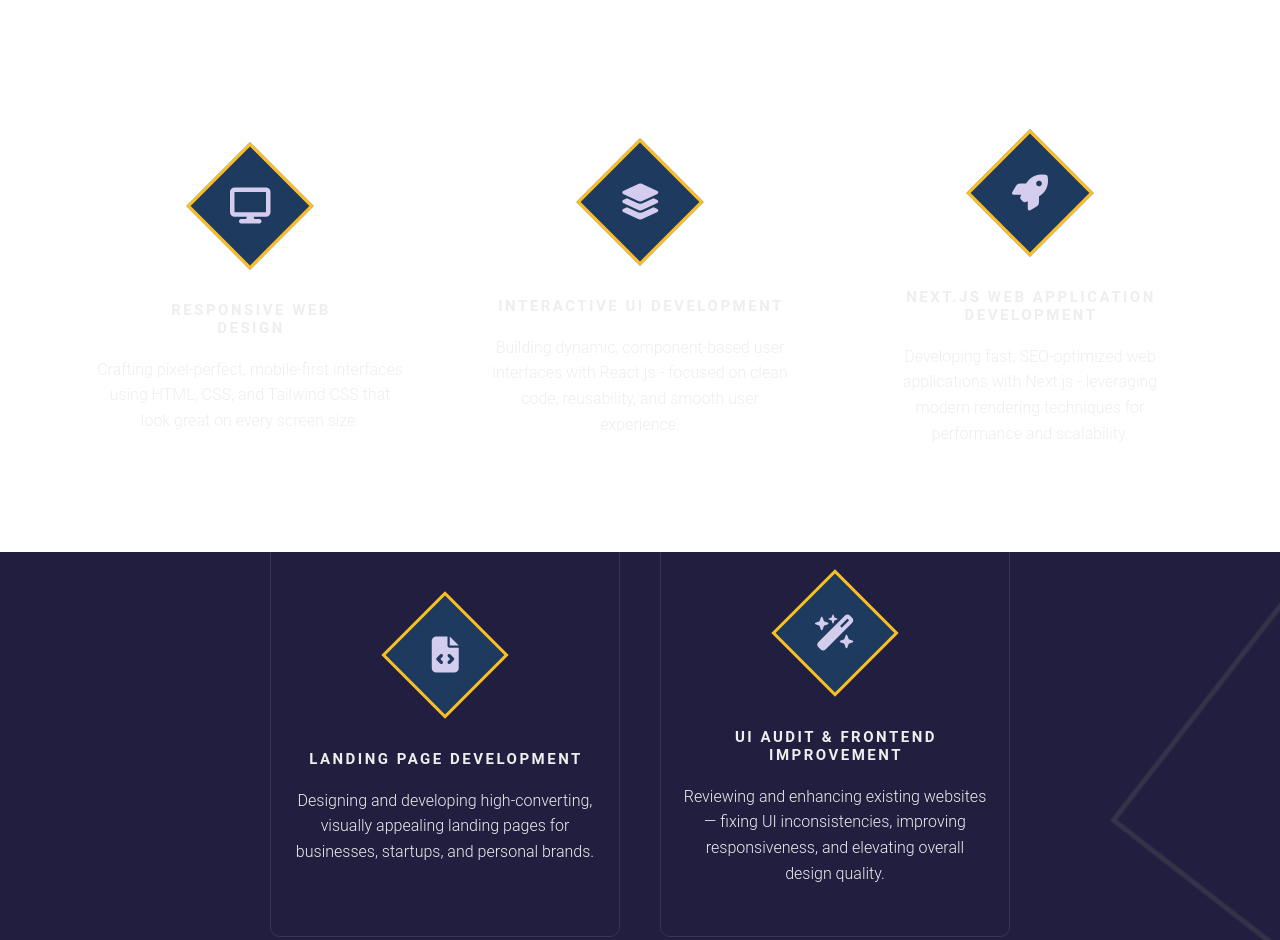
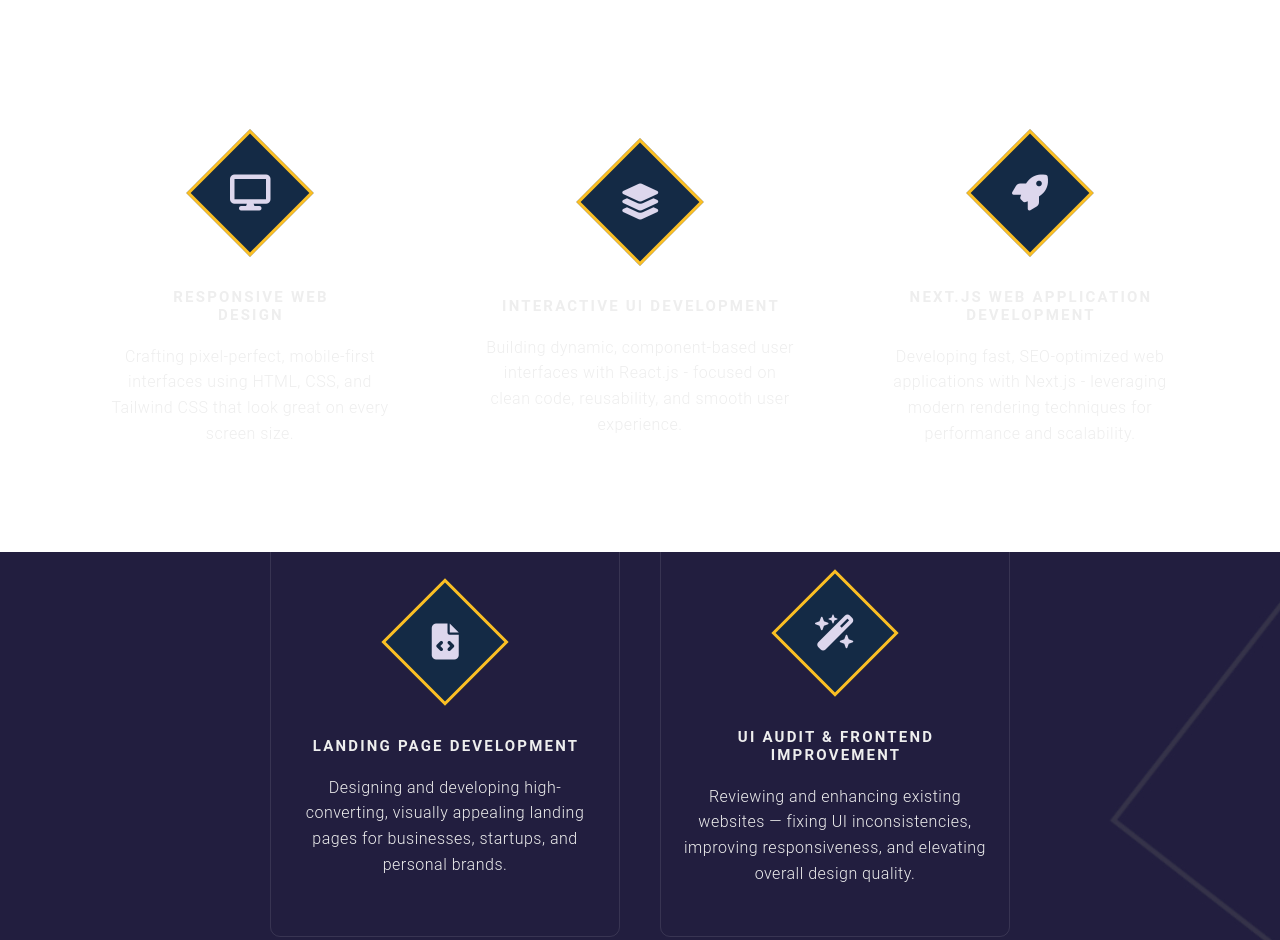
Before and after one commit to Morshedul-developer/my-portfolio-website, a plain HTML site: page index.html in a window 1280 px wide. Shown: the part 1530-2470 px from the top of the page. Drawn offline with nearby package versions, Linux system fonts and the light colour scheme.

Commit message:
fixed some bugs to the services section

```diff
--- a/main.css
+++ b/main.css
@@ -377,20 +377,21 @@
 
 .skills h1 {
   text-transform: uppercase;
-  letter-spacing: 2.5px;
+  letter-spacing: 2.2px;
   margin: 2rem -2px 2rem 0;
 }
 
 .skills > p {
   font-size: 1.6rem;
   line-height: 1.6;
+  letter-spacing: .5px;
 }
 
 .icon-container {
   width: 9rem;
   height: 9rem;
   border: 3px solid #fbbf24;
-background-color: #1e3a5f;
+background-color: #142a45;
   margin-bottom: 2rem;
   display: flex;
   transform: rotate(45deg);
@@ -402,7 +403,7 @@
 }
 
 .icon-container i {
-  color: #d5cded;
+  color: #ddd7ed;
   font-size: 3.6rem;
   margin: auto;
   transform: rotate(-45deg);
```
